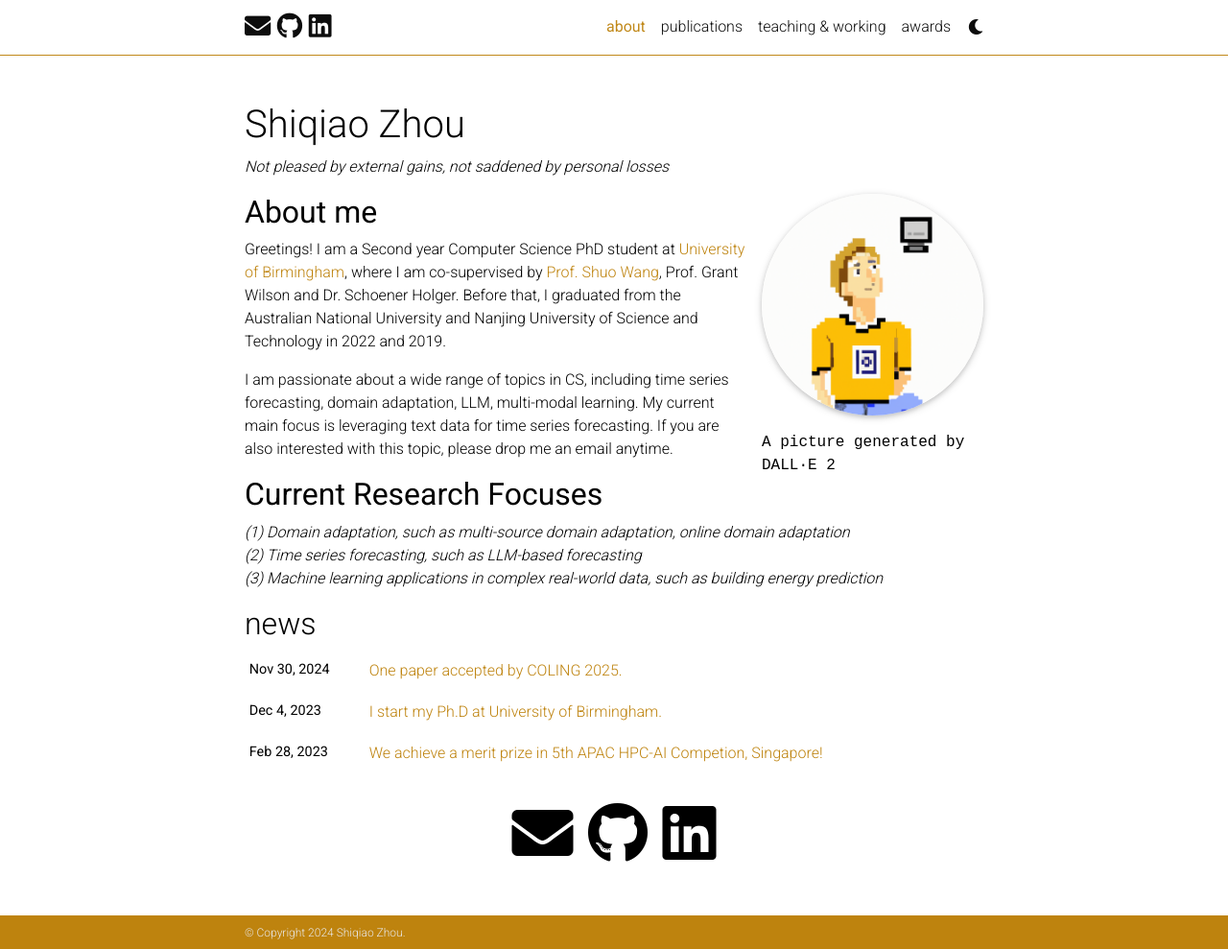
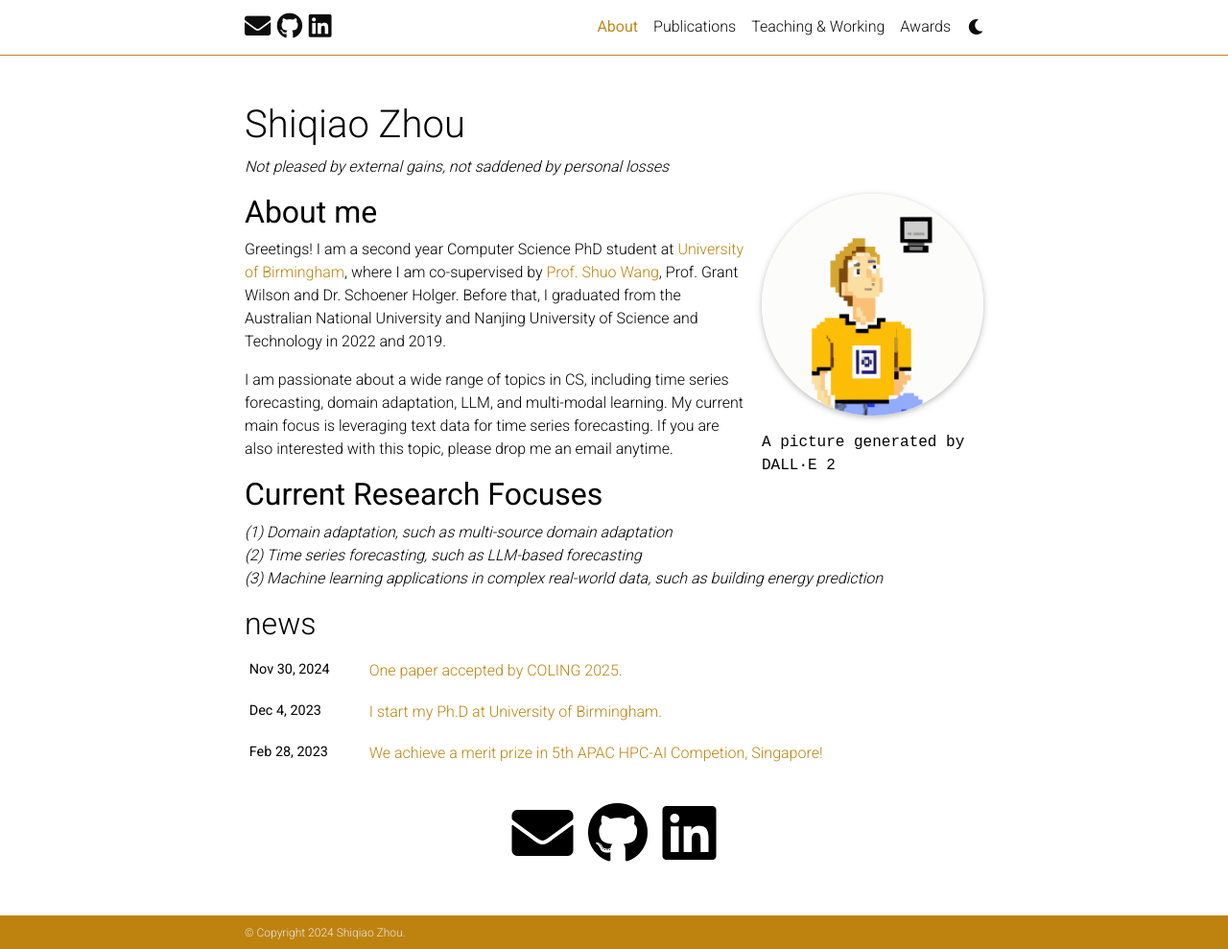
Before and after one commit to ShiqiaoZhou/ShiqiaoZhou.github.io, a Jekyll site: the page built from _pages/about.md, in a window 1280 px wide and 989 px high. Shown: the whole window at 96% size. Built offline with Jekyll 4.4.1, drawn with Linux system fonts in a browser that asks for light colours; full-size pictures stand in for the smaller copies a plugin makes; comment, search, counter and statistics services are not loaded; a style sheet for code colours, icons or effects is not loaded.

Commit message:
Modify errors

```diff
--- a/_pages/about.md
+++ b/_pages/about.md
@@ -1,6 +1,6 @@
 ---
 layout: about
-title: about
+title: About
 permalink: /
 subtitle: <i>Not pleased by external gains, not saddened by personal losses</i>
 
@@ -22,14 +22,14 @@ Greetings! I am a first year Computer Science PhD student at [University of Birm
 I am passionate about a wide range of topics in CS, including both method development and applications. My current focuses are on (1) machine learning topics, such as domain/model adaptation, transfer learning. (2) data stream topics, such as data uncertainty, online learning. (3) machine learning application in complex real-world data (e.g., time series, text, building, mechanical structure). 20240802 version -->
 
 <h2 style="font-weight: bolder">About me</h2>
-Greetings! I am a Second year Computer Science PhD student at [University of Birmingham](https://www.birmingham.ac.uk/), where I am co-supervised by [Prof. Shuo Wang](https://phd-shuowang.weebly.com/), Prof. Grant Wilson and Dr. Schoener Holger. Before that, I graduated from the Australian National University and Nanjing University of Science and Technology in 2022 and 2019.
+Greetings! I am a second year Computer Science PhD student at [University of Birmingham](https://www.birmingham.ac.uk/), where I am co-supervised by [Prof. Shuo Wang](https://phd-shuowang.weebly.com/), Prof. Grant Wilson and Dr. Schoener Holger. Before that, I graduated from the Australian National University and Nanjing University of Science and Technology in 2022 and 2019.
 
 
-I am passionate about a wide range of topics in CS, including time series forecasting, domain adaptation, LLM, multi-modal learning. My current main focus is leveraging text data for time series forecasting. If you are also interested with this topic, please drop me an email anytime.
+I am passionate about a wide range of topics in CS, including time series forecasting, domain adaptation, LLM, and multi-modal learning. My current main focus is leveraging text data for time series forecasting. If you are also interested with this topic, please drop me an email anytime.
 
 
 <h2 style="font-weight: bolder">Current Research Focuses</h2>
-<i>(1) Domain adaptation, such as multi-source domain adaptation, online domain adaptation</i><br>
+<i>(1) Domain adaptation, such as multi-source domain adaptation</i><br>
 <i>(2) Time series forecasting, such as LLM-based forecasting</i><br>
 <i>(3) Machine learning applications in complex real-world data, such as building energy prediction</i>
 
```
Also changed, not shown: _pages/Awards.md (+1 -1 lines), _pages/TaW.md (+1 -1 lines), _pages/publications.md (+1 -1 lines), assets/img/Publication_Preview/DAEA.png, assets/img/Publication_Preview/brownian-motion.gif (added), assets/img/Publication_Preview/wave-mechanics.gif (added).
